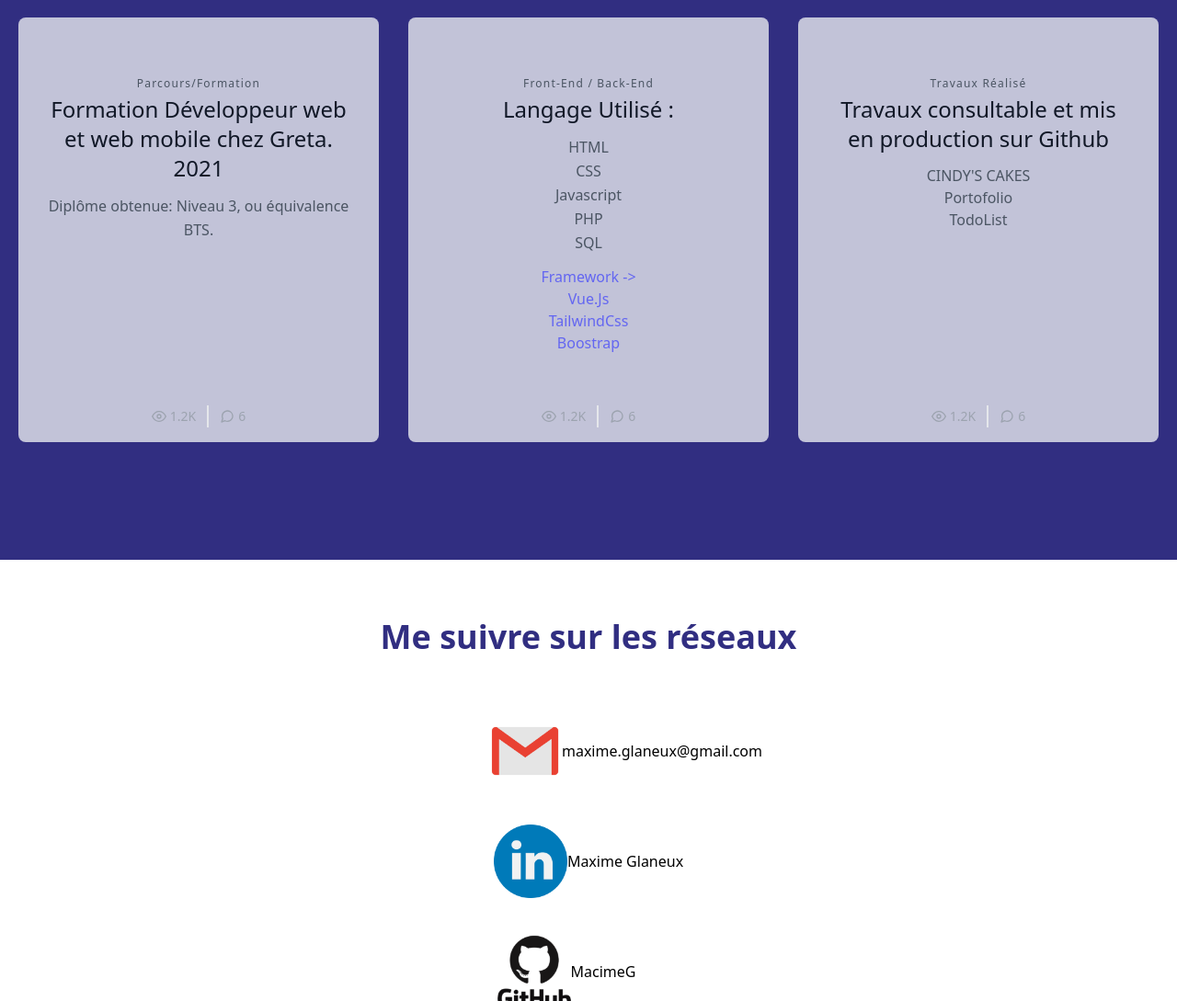
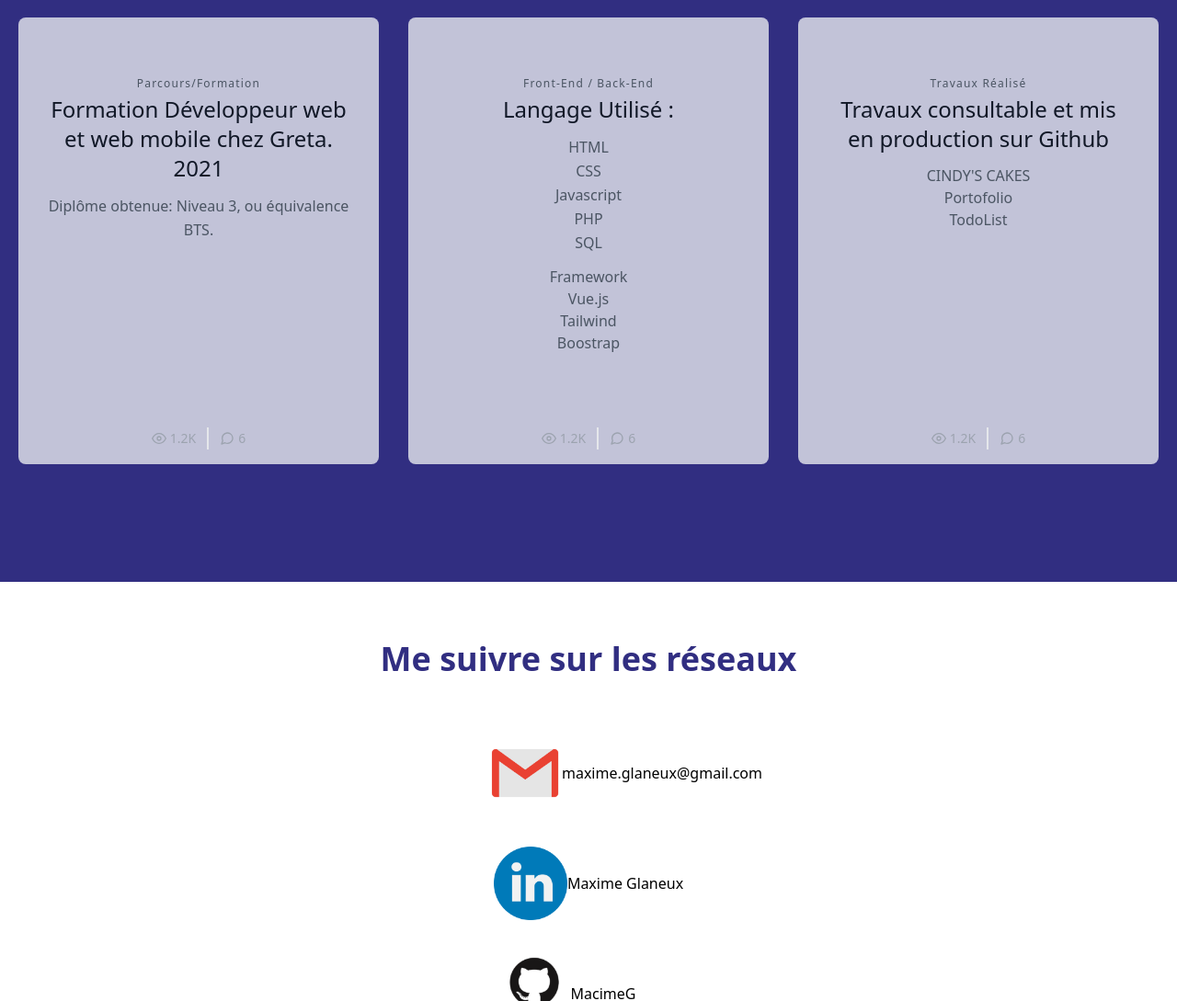
Before and after one commit to MacimeG/Portofolio, a plain HTML site: page index.html in a window 1280 px wide. Shown: the part 923-2012 px from the top of the page at 92% size. Drawn offline with nearby package versions, Linux system fonts and the light colour scheme.

Commit message:
Update index.html

```diff
--- a/index.html
+++ b/index.html
@@ -82,7 +82,14 @@
                     <h2 class="tracking-widest text-xs title-font font-medium text-gray-600 mb-1">Front-End / Back-End</h2>
                     <h1 class="title-font sm:text-2xl text-xl font-medium text-gray-900 mb-3">Langage Utilisé :</h1>
                     <p class="leading-relaxed mb-3 text-gray-600">HTML <br> CSS <br>Javascript<br> PHP<br> SQL</p>
-                    <a class="text-indigo-500 inline-flex items-center"> Framework -> <br> Vue.Js <br> TailwindCss <br> Boostrap
+                    <div class="flex flex-col items-center justify-center">
+                     <p>Framework</p>
+                     <p>Vue.js</p>
+                     <p>Tailwind</p>
+                     <p>Boostrap</p>
+
+                    </div>
+                    <a class="text-indigo-500 inline-flex items-center">
                       <!-- <svg class="w-4 h-4 ml-2" viewBox="0 0 24 24" stroke="currentColor" stroke-width="2" fill="none" stroke-linecap="round" stroke-linejoin="round">
                         <path d="M5 12h14"></path>
                         <path d="M12 5l7 7-7 7"></path>
```
